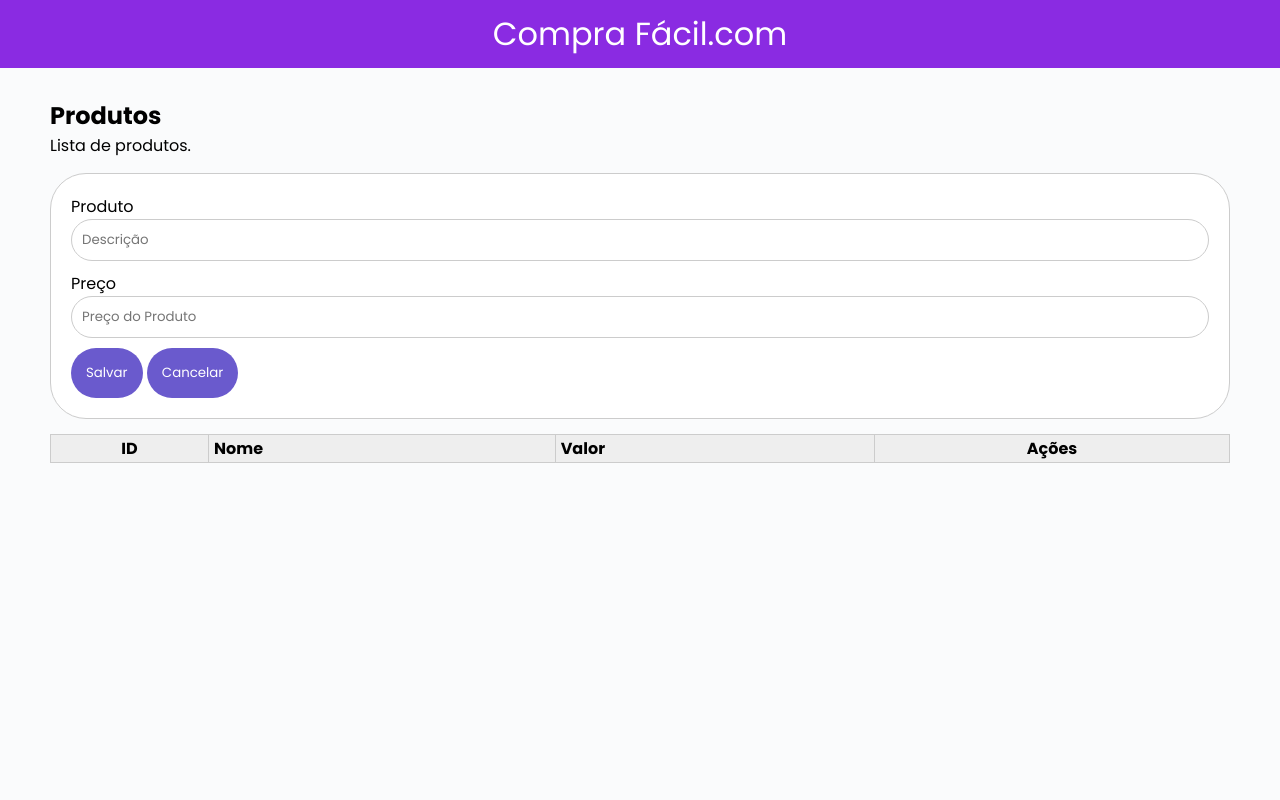
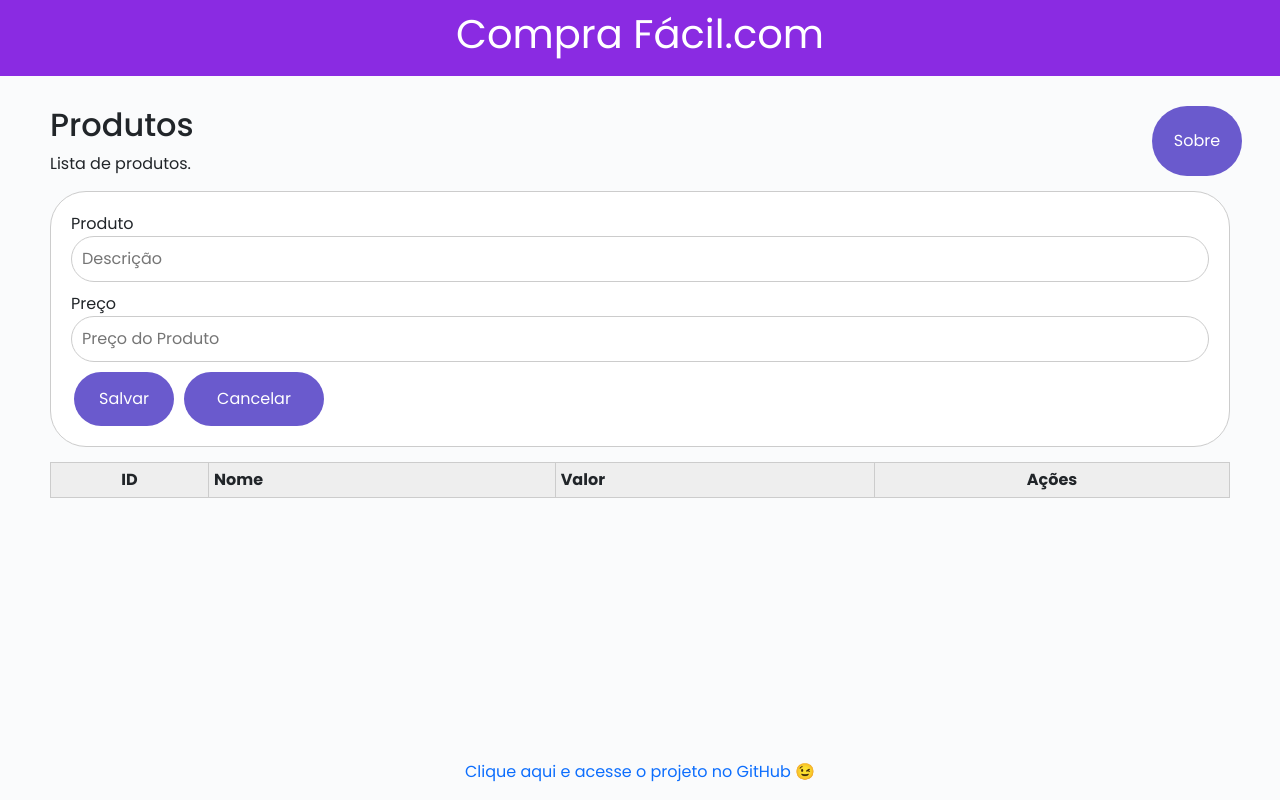
Before and after one commit to AndreSecco/Cadastro-de-Produtos-POO, a plain HTML site: page index.html in a window 1280 px wide. Drawn offline with nearby package versions, Linux system fonts and the light colour scheme.

Commit message:
Alterações para Footer e sobre

```diff
--- a/css/style.css
+++ b/css/style.css
@@ -64,7 +64,7 @@ table th{
 
 table th, td{
     text-align: left;
-    padding: 1px 5px;
+    padding: 5px 5px;
 }
 table td img{
     width: 22px;
@@ -74,3 +74,37 @@ table td img{
 .center{
     text-align: center;
 }
+
+.rodape{
+    bottom: 0;
+    height: 40px;
+    position: fixed;
+    width: 100%;
+    justify-content: center;
+    display: flex;
+
+}
+.rodape a{
+    text-decoration: none;
+}
+
+#btn-salvar{
+    width: 100px;
+    margin-right: 10px;
+    margin-left: 15px;
+}
+#btn-cancelar{
+    width: 140px;
+}
+
+td, th{
+    border-width: 1px;
+}
+
+#sobre{
+    width: 90px;
+}
+
+.cabecalho{
+    justify-content: space-between;
+}
--- a/index.html
+++ b/index.html
@@ -8,6 +8,14 @@
     <title>Orientação a Objetos</title>
     <link rel="preconnect" href="https://fonts.googleapis.com">
     <link rel="preconnect" href="https://fonts.gstatic.com" crossorigin>
+    <!-- CSS only -->
+    <link href="https://cdn.jsdelivr.net/npm/bootstrap@5.2.0/dist/css/bootstrap.min.css" rel="stylesheet"
+        integrity="sha384-gH2yIJqKdNHPEq0n4Mqa/HGKIhSkIHeL5AyhkYV8i59U5AR6csBvApHHNl/vI1Bx" crossorigin="anonymous">
+
+    <!-- JavaScript Bundle with Popper -->
+    <script src="https://cdn.jsdelivr.net/npm/bootstrap@5.2.0/dist/js/bootstrap.bundle.min.js"
+        integrity="sha384-A3rJD856KowSb7dwlZdYEkO39Gagi7vIsF0jrRAoQmDKKtQBHUuLZ9AsSv4jD4Xa"
+        crossorigin="anonymous"></script>
     <link
         href="https://fonts.googleapis.com/css2?family=Poppins:ital,wght@0,100;0,200;0,300;0,400;0,500;0,600;0,700;0,800;0,900;1,100;1,200;1,300;1,400;1,500;1,600;1,700;1,800;1,900&display=swap"
         rel="stylesheet">
@@ -23,9 +31,37 @@
     </header>
 
     <main>
-        <div class="tittle">
-            <h2>Produtos</h2>
-            <span>Lista de produtos.</span>
+        <div class="row cabecalho">
+            <div class="col-sm-10 col-8">
+                <div class="tittle">
+                    <h2>Produtos</h2>
+                    <span>Lista de produtos.</span>
+                </div>
+            </div>
+            <button id="sobre" type="button" data-bs-toggle="modal" data-bs-target="#sobreModal">Sobre</button>
+        </div>
+
+        <!-- Modal SOBRE -->
+        <div class="modal fade" id="sobreModal" tabindex="-1" aria-labelledby="sobreModalLabel" aria-hidden="true">
+            <div class="modal-dialog">
+                <div class="modal-content">
+                    <div class="modal-header">
+                        <h5 class="modal-title" id="sobreModalLabel">Sobre este Projeto</h5>
+                        <button type="button" class="btn-close" data-bs-dismiss="modal" aria-label="Close"></button>
+                    </div>
+                    <div class="modal-body">
+                        Este projeto foi desenvolvido para aprendizado sobre a Programação Orientada a Objetos.<br><br>
+                        Então você poderá incluir produtos dentro de um Array, e este registro inserido será exibido em uma lista abaixo. <br><br>
+                        Com os botões de ações você poderá excluir qualquer registro inserido ou alterar o mesmo.<br><br>
+                        Tecnologias utilizadas (JavaScript, Bootstrap, HTML5, CSS)
+
+                        Contato: <a href="https://wa.me/5549998100407" target="_blank">Meu WhatsApp</a>
+                    </div>
+                    <div class="modal-footer">
+                        <button type="button" class="btn btn-secondary" data-bs-dismiss="modal">Fechar</button>
+                    </div>
+                </div>
+            </div>
         </div>
 
         <div class="card">
@@ -38,8 +74,10 @@
                 <label for="">Preço</label>
                 <input type="number" id="preco" placeholder="Preço do Produto">
             </div>
-            <button onclick="produto.salvar()" id="btn-salvar">Salvar</button>
-            <button onclick="produto.cancelar()">Cancelar</button>
+            <div class="row">
+                <button onclick="produto.salvar()" id="btn-salvar">Salvar</button>
+                <button onclick="produto.cancelar()" id="btn-cancelar">Cancelar</button>
+            </div>
         </div>
 
         <div class="content">
@@ -64,7 +102,10 @@
             </table>
         </div>
     </main>
-
+    <footer class="rodape">
+        <a href="https://github.com/AndreSecco/Cadastro-de-Produtos-POO" target="_blank">Clique aqui e acesse o projeto
+            no GitHub &#128521</a>
+    </footer>
 </body>
 
 </html>
```
